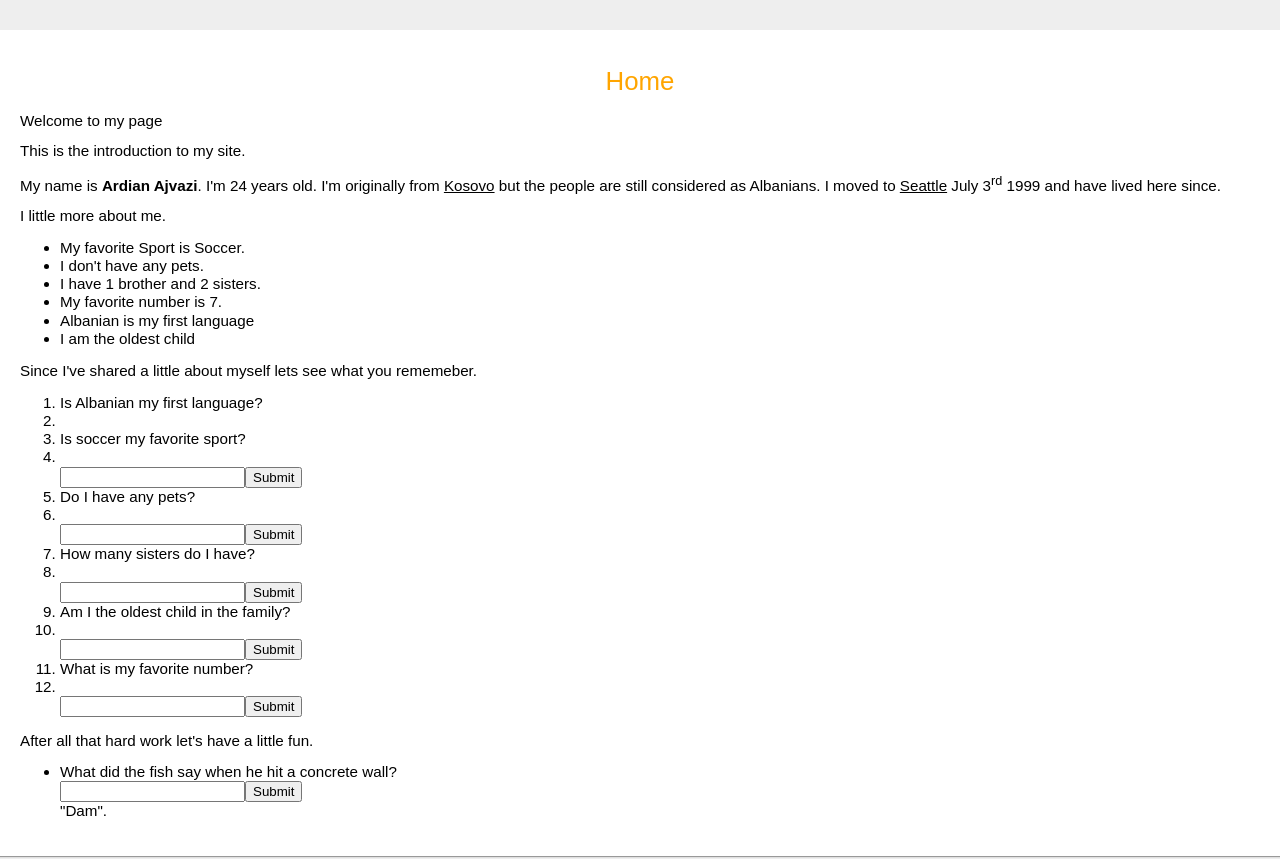
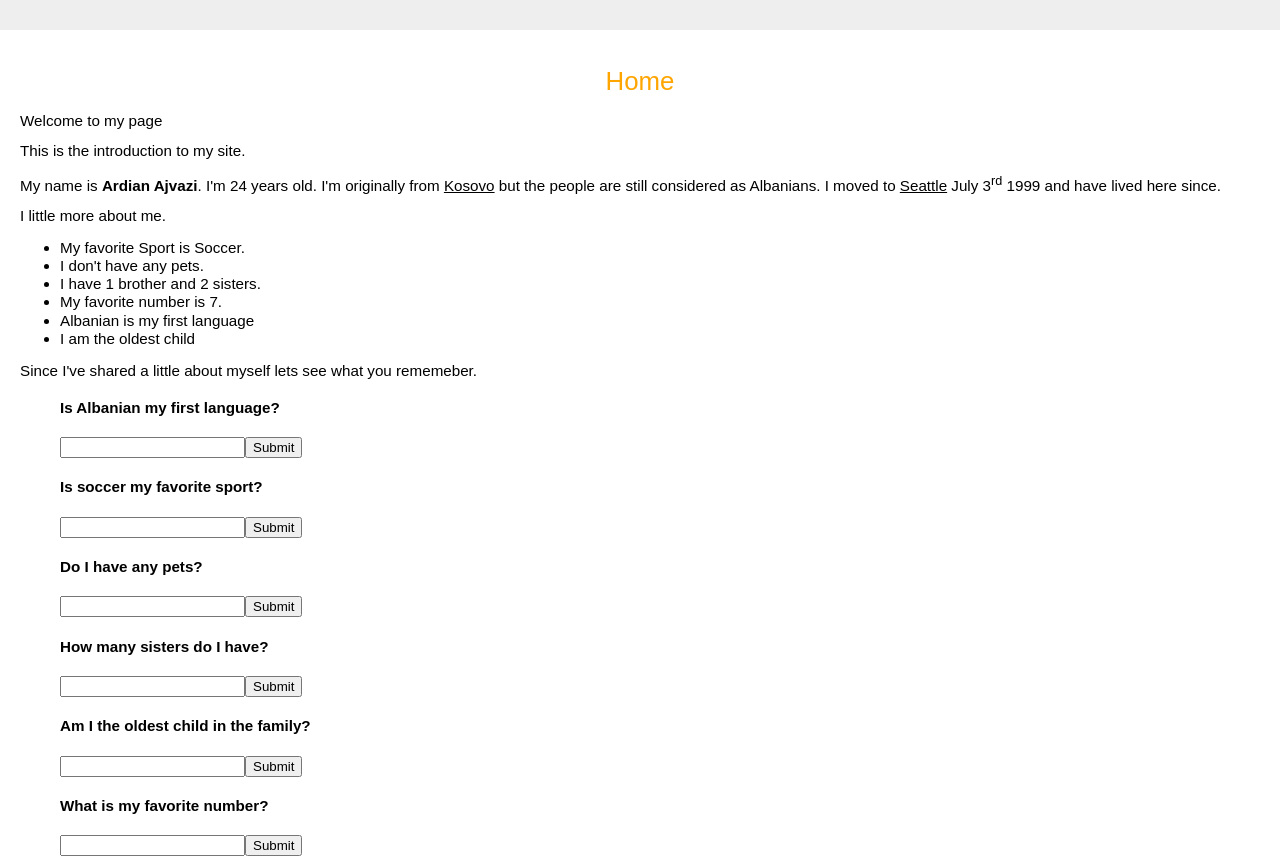
Before and after one commit to ardianajvazi/guessing_game, a plain HTML site: page guessing-game.html in a window 1280 px wide. Shown: the top 859 px of the page. Drawn offline with Linux system fonts and the light colour scheme.

Commit message:
added id tags

```diff
--- a/guessing-game.html
+++ b/guessing-game.html
@@ -27,27 +27,30 @@
 
 <p>Since I've shared a little about myself lets see what you rememeber.</p>
 
+<div id= "questions">
+
   <ol>
-    <li>Is Albanian my first language?</li>
-    <li id= "answer1"></li>
-
-
-    <li>Is soccer my favorite sport?</li>
-    <li id= "answer2"></li>
+    <h4>Is Albanian my first language?</h4>
+    <h4 id= "answer1"></h4>
+    <input type="text" name="language"><input type="submit" value="Submit">
+    <h4>Is soccer my favorite sport?</h4>
+    <p id= "answer2"></p>
     <input type="text" name="sport"><input type="submit" value="Submit">
-    <li>Do I have any pets?</li>
-    <li id= "answer3"></li>
+    <h4>Do I have any pets?</h4>
+    <p id= "answer3"></p>
     <input type="text" name="pets"><input type="submit" value="Submit">
-    <li>How many sisters do I have?</li>
-    <li id= "answer4"></li>
+    <h4>How many sisters do I have?</h4>
+    <p id= "answer4"></p>
     <input type="text" name="sisters"><input type="submit" value="Submit">
-    <li>Am I the oldest child in the family?</li>
-    <li id= "answer5"></li>
+    <h4>Am I the oldest child in the family?</h4>
+    <p id= "answer5"></p>
     <input type="text" name="oldest"><input type="submit" value="Submit">
-    <li>What is my favorite number?</li>
-    <li id= "answer6"></li>
+    <h4>What is my favorite number?</h4>
+    <p id= "answer6"></p>
     <input type="text" name="number"><input type="submit" value="Submit">
   </ol>
+
+</div>
 
   <p>After all that hard work let's have a little fun.</p>
 
```
